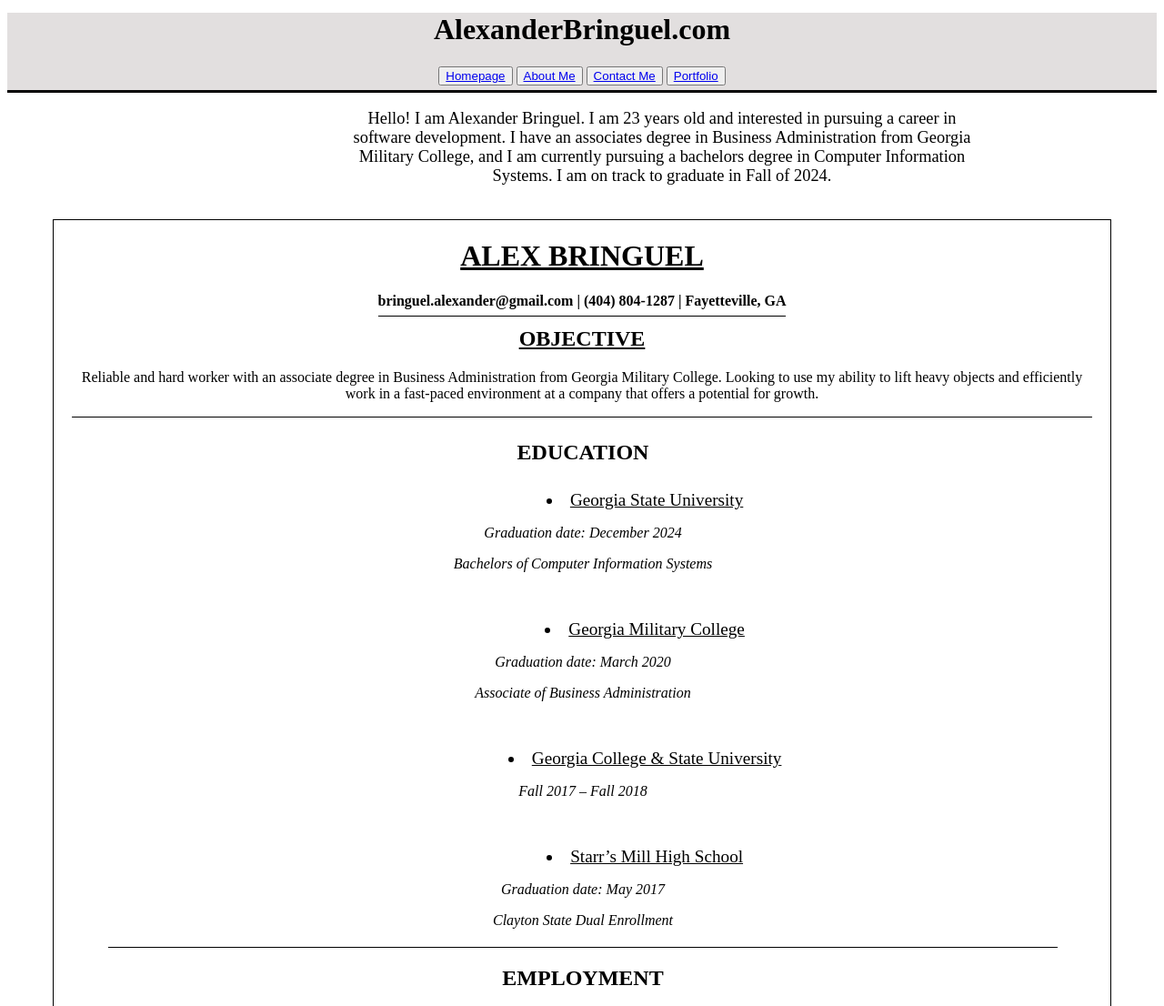
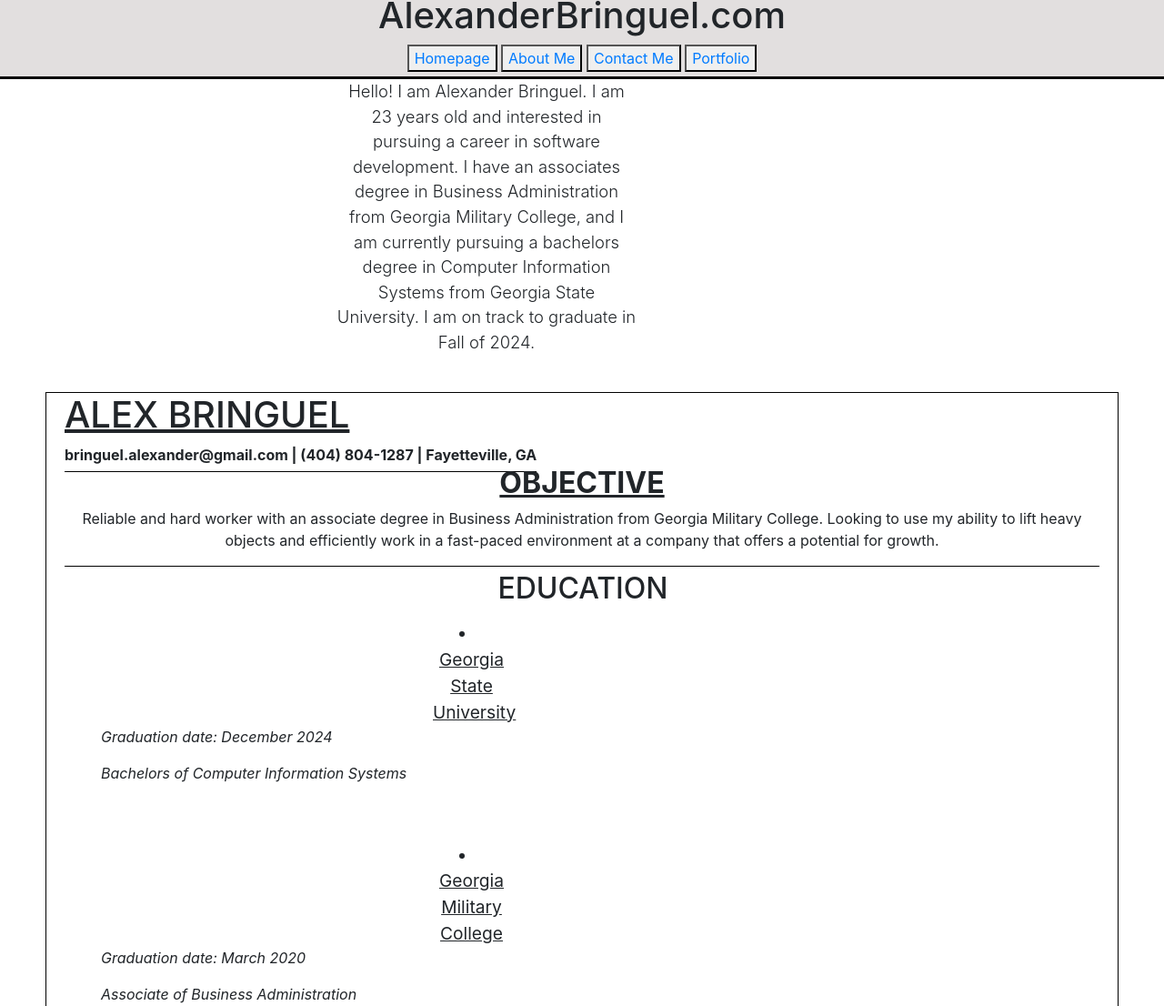
Before and after one commit to Avb2/MyWebsite, a plain HTML site: page templates/aboutme.html in a window 1280 px wide. Shown: the part 7-1113 px from the top of the page at 91% size. Drawn offline with nearby package versions, Linux system fonts and the light colour scheme.

Commit message:
Update aboutme.html

```diff
--- a/templates/aboutme.html
+++ b/templates/aboutme.html
@@ -6,7 +6,10 @@
     <meta name="viewport" content="width=device-width, initial-scale=1.0">
     <title>Homepage</title>
     <link rel="stylesheet" type="text/css" href="../static/stylesheets/aboutMeStylesheet.css">
+    <link rel="stylesheet" href="https://cdn.jsdelivr.net/npm/bootstrap@4.0.0/dist/css/bootstrap.min.css" integrity="sha384-Gn5384xqQ1aoWXA+058RXPxPg6fy4IWvTNh0E263XmFcJlSAwiGgFAW/dAiS6JXm" crossorigin="anonymous">
 </head>
+
+<body>
 
 <div id="header">
     <h1>AlexanderBringuel.com</h1>
@@ -16,19 +19,19 @@
     <button id="portfolio-button"><a href="http://127.0.0.1:5000/portfolio/">Portfolio</a></button>
 </div>
 
-<body class="aboutme-body">
-    <p id="aboutme-1">
-        Hello! I am Alexander Bringuel. I am 23 years old and interested in pursuing a career in software development. I have an associates degree in Business Administration from Georgia Military College, and I am currently pursuing a bachelors degree in Computer Information Systems. I am on track to graduate in Fall of 2024.</p>
+<div id="aboutme-body">
+    <p class="lead" id="aboutme-1">
+        Hello! I am Alexander Bringuel. I am 23 years old and interested in pursuing a career in software development. I have an associates degree in Business Administration from Georgia Military College, and I am currently pursuing a bachelors degree in Computer Information Systems from Georgia State University. I am on track to graduate in Fall of 2024.</p>
     <br>
-</body>
+</div>
 
 <div id="resume">
-    <h1><u>ALEX BRINGUEL</u></h1>
+    <h1 id="myName"><u>ALEX BRINGUEL</u></h1>
 
     <strong id="email-number-city">bringuel.alexander@gmail.com | (404) 804-1287 | Fayetteville, GA</strong>
 
     <h2 class="objective"><b><u>OBJECTIVE</u></b></h2>
-    <p class="objective">Reliable and hard worker with an associate degree in Business Administration from Georgia Military College. Looking to use my ability to lift heavy objects and efficiently work in a fast-paced environment at a company that offers a potential for growth.</p>
+    <p class="objective" id="objective-body">Reliable and hard worker with an associate degree in Business Administration from Georgia Military College. Looking to use my ability to lift heavy objects and efficiently work in a fast-paced environment at a company that offers a potential for growth.</p>
 
 
     <ul  class="education" id="resume-education">
@@ -40,10 +43,10 @@
         <li class="school" id="education-gast"><u>
             Georgia State University
         </u></li>
-        <p id="education-gast-grad"><i>
+        <p id="education-gast-grad" class="education-info"><i>
             Graduation date: December 2024
         </i></p>
-        <p id="education-gast-degree"><i>
+        <p id="education-gast-degree" class="education-info"><i>
             Bachelors of Computer Information Systems
         </i></p>
 
@@ -54,10 +57,10 @@
         <li class="school" id="education-gmc"><u>
             Georgia Military College
         </u></li>
-        <p id="education-gmc-grad"><i>
+        <p id="education-gmc-grad" class="education-info"><i>
             Graduation date: March 2020
         </i></p>
-        <p id="education-gmc-degree"><i>
+        <p id="education-gmc-degree" class="education-info"><i>
             Associate of Business Administration
         </i></p>
 
@@ -67,7 +70,7 @@
         <li class="school" id="education-gcsu"><u>
             Georgia College & State University
         </u></li>
-        <p id="education-gcsu-grad"><i>
+        <p id="education-gcsu-grad" class="education-info"><i>
             Fall 2017 – Fall 2018
         </i></p>
 
@@ -77,11 +80,11 @@
         <li class="school" id="education-smhs"><u>
             Starr’s Mill High School
         </u></li>
-        <p id="education-smhs-grad"><i>
+        <p id="education-smhs-grad" class="education-info"><i>
             Graduation date: May 2017
         </i></p>
 
-        <p id="education-smhs-dualenrollment"><i>
+        <p id="education-smhs-dualenrollment" class="education-info"><i>
             Clayton State Dual Enrollment
         </i></p>
 
@@ -199,11 +202,13 @@
         <h2 id="comp-skills-title">COMPUTER SKILLS</h2>
 
         <li id="comp-skills-body">
-            Python, HTML, CSS, Javascript, SQLite, Flask, Web-scraping (Selenium &amp; BeautifulSoup), Microsoft Excel, Microsoft Word, Microsoft Access, Microsoft PowerPoint, ALICE
+            Python, HTML, CSS, Javascript, Bootstrap, SQLite, Flask, Web-scraping (Selenium &amp; BeautifulSoup), Microsoft Excel, Microsoft Word, Microsoft Access, Microsoft PowerPoint, ALICE
         </li>
 
     </ul>
 
 </div>
 
+<script src="https://cdn.jsdelivr.net/npm/bootstrap@4.0.0/dist/js/bootstrap.min.js" integrity="sha384-JZR6Spejh4U02d8jOt6vLEHfe/JQGiRRSQQxSfFWpi1MquVdAyjUar5+76PVCmYl" crossorigin="anonymous"></script>
+</body>
 </html>
```
